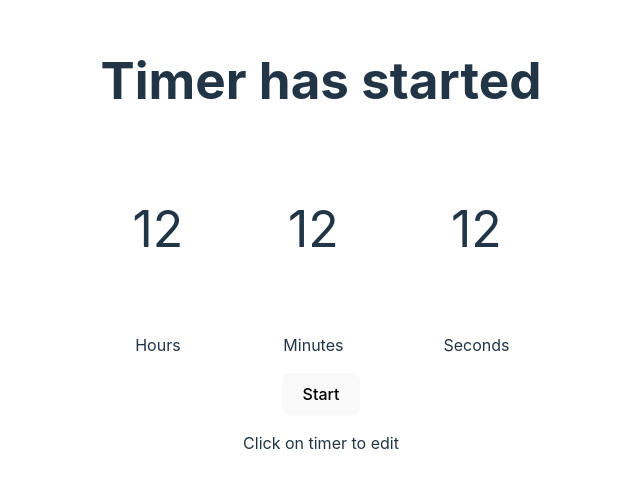
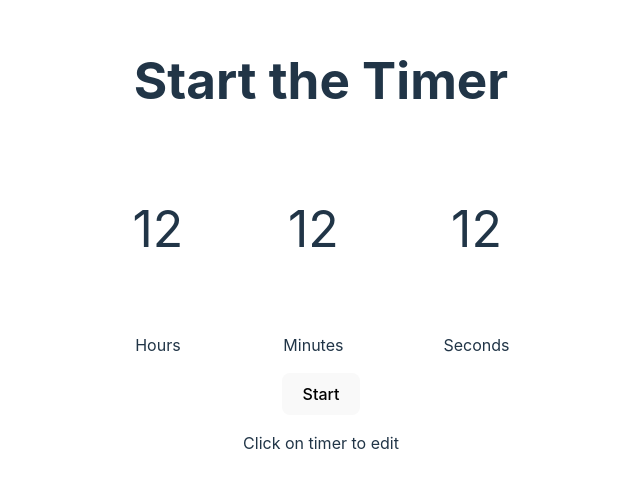
Before and after one commit to Atan-Mehdi/timer-app, a React (Vite) app: page / in a window 1280 px wide. Shown: the part 156-644 px from the top of the page, without its empty margins (319-959 px from the left). Built offline with nearby package versions, Linux system fonts and the light colour scheme.

Commit message:
add dynamic heading

```diff
--- a/src/components/StartTimer.jsx
+++ b/src/components/StartTimer.jsx
@@ -29,7 +29,7 @@ export default function StartTimer({ hr, min, sec }) {
     const clickedRef = useRef(null);
     const [startTimer, setStartTimer] = useState(true);
     const clock = useRef(null);
-
+    const [heading, setHeading] = useState('Start the Timer');
 
     // useEffect(function () {
     //     timerRef.current = setInterval(function () {
@@ -46,6 +46,7 @@ export default function StartTimer({ hr, min, sec }) {
     // }, []);
 
     function start() {
+        setHeading('Timer has Started')
         setStartTimer(s => !s);
         timerRef.current = setInterval(function () {
             // setSeconds((s) => s == 0 ? s + 59 : s - 1);
@@ -109,12 +110,13 @@ export default function StartTimer({ hr, min, sec }) {
 
     return (
         <div>
-            <h1>
-                Timer has started
-            </h1>
+
 
             {!editState &&
                 <div>
+                    <h1>
+                        {heading}
+                    </h1>
                     <div style={style}>
                         <div onClick={edit} style={watch}>
                             <p
@@ -147,6 +149,9 @@ export default function StartTimer({ hr, min, sec }) {
 
             {editState &&
                 <div>
+                    <h1>
+                        Set Timer
+                    </h1>
                     <div style={style}>
                         <div style={watch}>
                             <p
```
